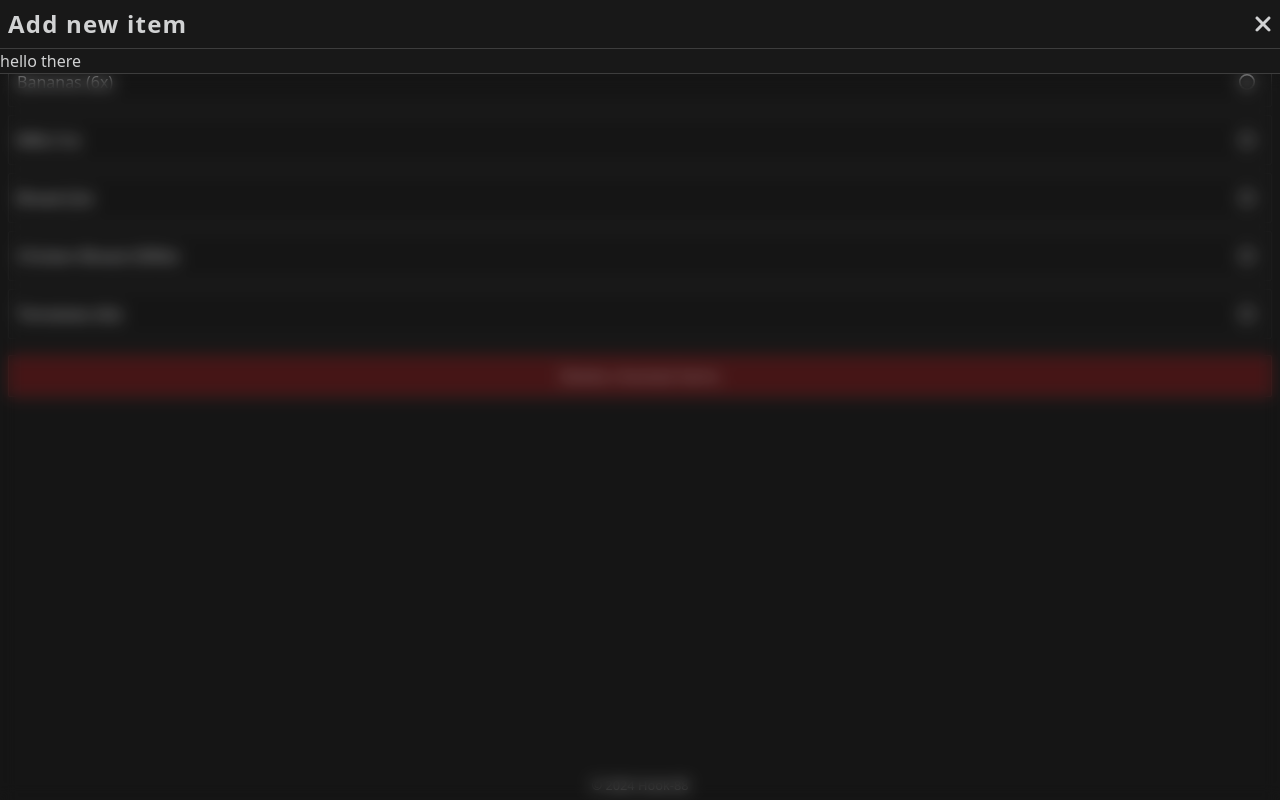
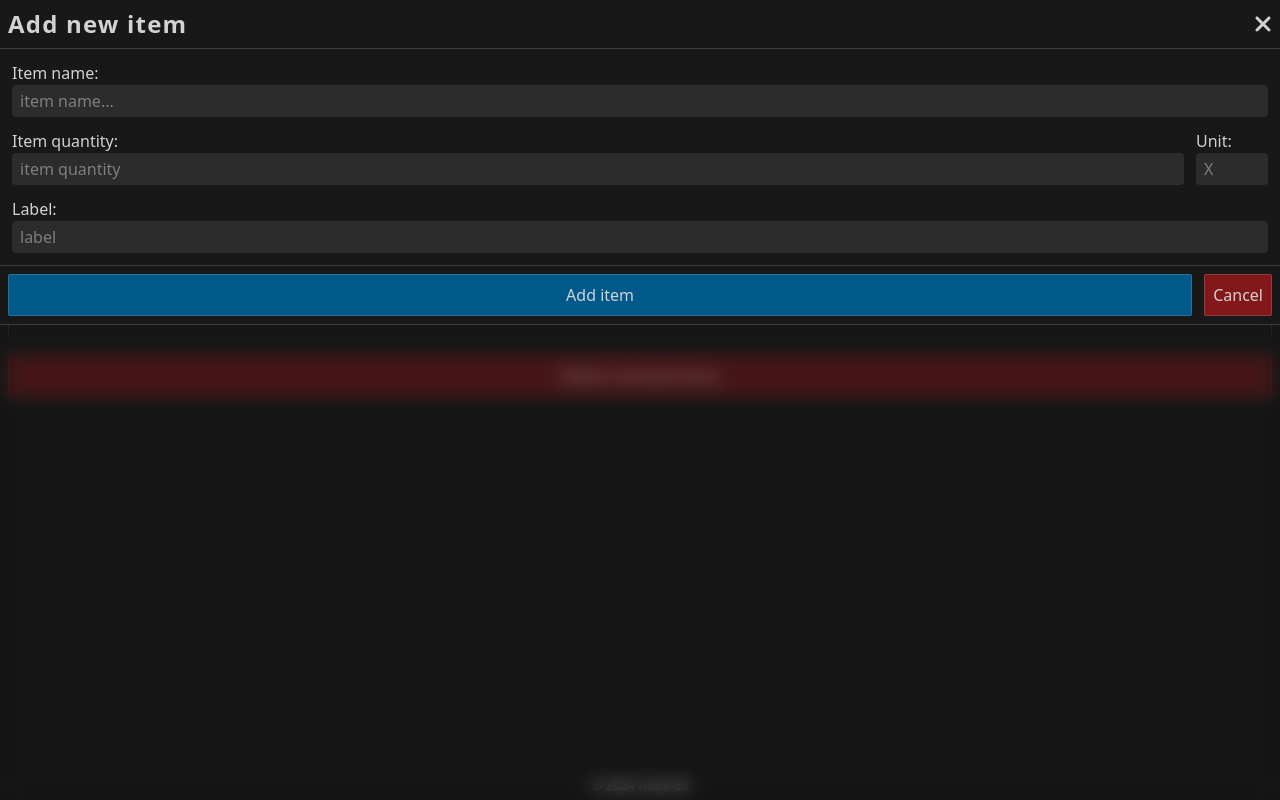
Before and after one commit to Hook-88/shopping-list, a Vue app: page / in a window 1280 px wide. Both pictures are taken after a click on the button 1261 px from the left and 24 px from the top of the page. Built offline with nearby package versions, Linux system fonts and the light colour scheme; the HTML template or start-up script is replaced by a standard one.

Commit message:
add basic markup

```diff
--- a/src/components/modal/BaseModal.vue
+++ b/src/components/modal/BaseModal.vue
@@ -30,7 +30,7 @@ function handleClose() {
   <dialog ref="dialog-ref" @close="handleClose"
     class="min-w-screen backdrop:backdrop-blur-sm bg-obsidian border-b border-ash/20 text-ash">
     <header class="text-2xl tracking-wider font-bold border-b border-ash/20 flex justify-between pl-2 items-center">
-      <h1>Add new item</h1>
+      <h1>{{ dialogStore.dialogTitle }}</h1>
       <BaseButton @click="handleClose">
         <FontAwesomeIcon :icon="faClose" />
       </BaseButton>
--- a/src/features/add-new-item/form/AddNewItemForm.vue
+++ b/src/features/add-new-item/form/AddNewItemForm.vue
@@ -1,7 +1,43 @@
-<script setup lang="ts"></script>
+<script setup lang="ts">
+import BaseButton from '@/components/buttons/BaseButton.vue';
+
+</script>
 
 <template>
   <form>
-    hello there
+    <div class="flex flex-col m-3 gap-3">
+      <div>
+        <label for="">Item name:</label>
+        <br>
+        <input type="text" placeholder="item name..." class="w-full bg-ash/10 px-2 py-1 rounded-sm" required>
+      </div>
+
+      <div class="flex gap-3">
+        <div class="grow">
+          <label for="">Item quantity:</label>
+          <br>
+          <input type="number" placeholder="item quantity" class="w-full bg-ash/10 px-2 py-1 rounded-sm">
+        </div>
+
+        <div class="w-18">
+          <label for="">Unit:</label>
+          <br>
+          <input type="string" placeholder="X" class="w-full bg-ash/10 px-2 py-1 rounded-sm">
+        </div>
+      </div>
+
+      <div>
+        <label for="">Label:</label>
+        <br>
+        <input type="text" placeholder="label" class="w-full bg-ash/10 px-2 py-1 rounded-sm">
+      </div>
+    </div>
+
+
+    <div class="flex gap-3 border-t border-ash/20 p-2">
+      <BaseButton button-type="action" class="grow">Add item</BaseButton>
+      <BaseButton button-type="danger">Cancel</BaseButton>
+    </div>
+
   </form>
 </template>
--- a/src/views/HomeView.vue
+++ b/src/views/HomeView.vue
@@ -47,7 +47,8 @@ const dialogStore = useDialogStore()
 
 function handleClickAddNewItem() {
   dialogStore.open({
-    component: markRaw(AddNewItemForm)
+    component: markRaw(AddNewItemForm),
+    title: 'Add new item'
   })
 }
 
```
